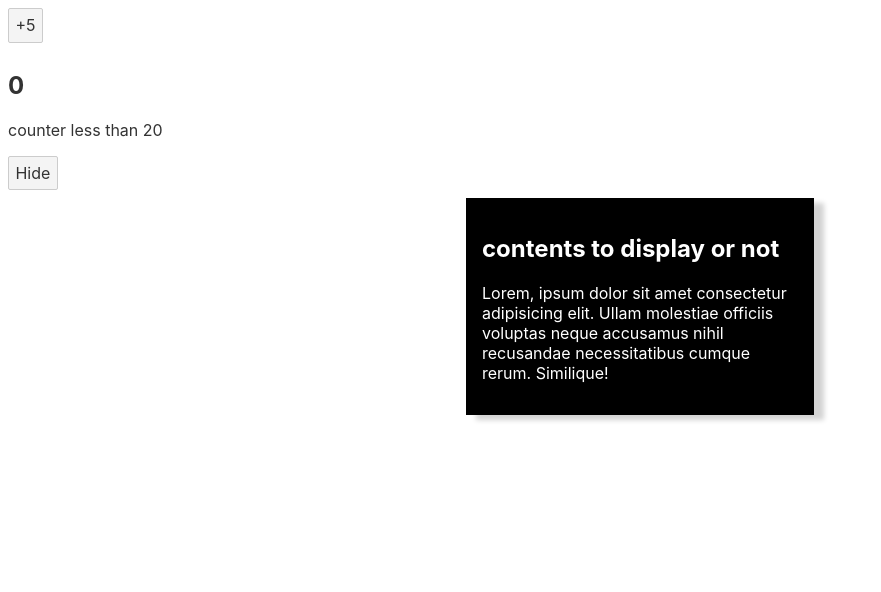
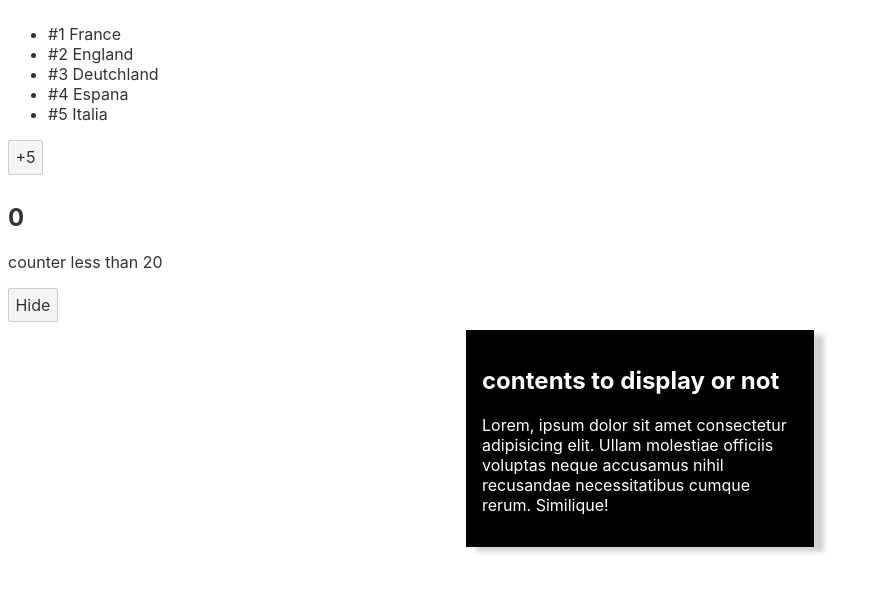
Before and after one commit to trevorius/SvelteDeAaZ-v1, a Svelte app: page / in a window 1280 px wide. Shown: the top 592 px of the page, without its empty margins (0-881 px from the left). Built offline with nearby package versions, Linux system fonts and the light colour scheme.

Commit message:
each and iterations

```diff
--- a/src/App.svelte
+++ b/src/App.svelte
@@ -1,4 +1,5 @@
 <script>
+  import CountryList from './first components/CountryList.svelte';
   import DisplayToggler from './first components/DisplayToggler.svelte';
   import Counter from './first components/Counter.svelte';
 
@@ -10,6 +11,8 @@
   };
 </script>
 
+<CountryList />
+
 <Counter {...counterProps} />
 
 <DisplayToggler />
--- /dev/null
+++ b/src/first components/CountryList.svelte
@@ -0,0 +1,18 @@
+<script>
+  export let countries = [
+    'France',
+    'England',
+    'Deutchland',
+    'Espana',
+    'Italia',
+  ];
+</script>
+
+<ul>
+  {#each countries as country, index}
+    <li>
+      #{index + 1}
+      {country}
+    </li>
+  {/each}
+</ul>
```
